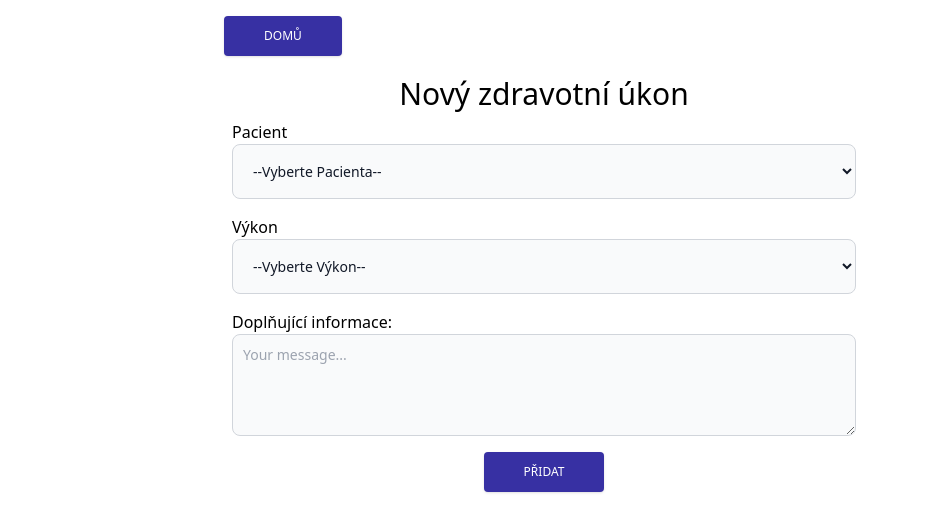
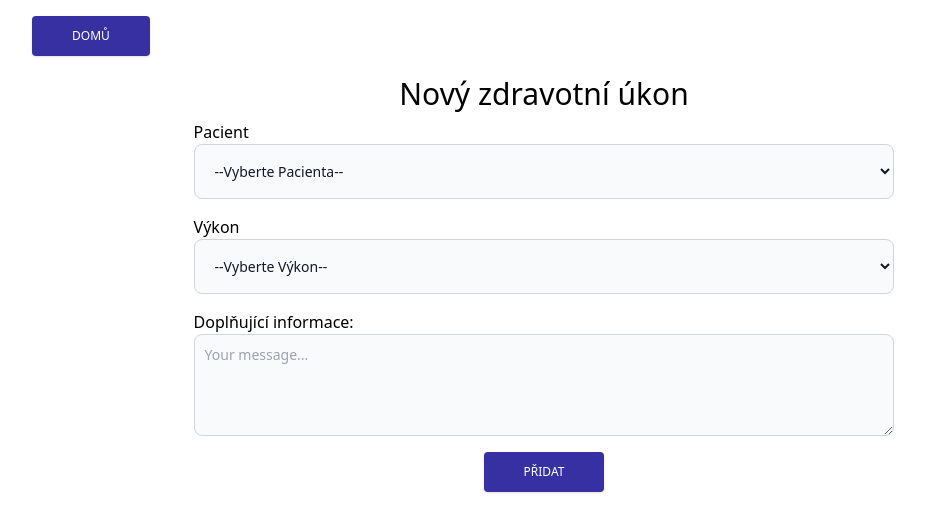
Before and after one commit to kubahasek/twe-nemocnice, a PHP site: page /add/procedure.php in a window 1280 px wide. Shown: the top 532 px of the page, without its empty margins (96-1021 px from the left). Run offline with PHP 8.4, Linux system fonts and the light colour scheme; data comes from the database, SQL or seed files in the repository; data that the repository does not hold is empty.

Commit message:
fix: styling on procedure form

```diff
--- a/add/procedure.php
+++ b/add/procedure.php
@@ -34,9 +34,10 @@
     <title>Přidat zdravotní úkon</title>
 </head>
 <body>
-    <div class="w-[50%] mx-auto mt-4">
+    <div class="w-[80%] mx-auto mt-4">
         <a href="/2/nemocnice/" class=""><button class="block mb-5 uppercase shadow bg-indigo-800 hover:bg-indigo-700 focus:shadow-outline focus:outline-none text-white text-xs py-3 px-10 rounded">Domů</button></a>
         <h1 class="text-3xl text-center">Nový zdravotní úkon</h1>
+       <div class="w-[70%] mx-auto">
          <form action="" method="post" class="flex flex-col items-center w-full">
           <label class="flex flex-col p-2 w-full" for="">Pacient
           <select name="patient" id="" class="bg-gray-50 border border-gray-300 text-gray-900 w-full p-4 text-sm rounded-lg">
@@ -59,5 +60,6 @@
           <button type="submit"  class="mt-2 uppercase mx-auto shadow bg-indigo-800 hover:bg-indigo-700 focus:shadow-outline focus:outline-none text-white text-xs py-3 px-10 rounded">Přidat</button>
          </form>
        </div>
+    </div>
 </body>
 </html>
--- a/output.css
+++ b/output.css
@@ -608,8 +608,12 @@ video {
   width: 100%;
 }
 
-.w-\[50\%\] {
-  width: 50%;
+.w-\[10\%\] {
+  width: 10%;
+}
+
+.w-\[70\%\] {
+  width: 70%;
 }
 
 .appearance-none {
```
Lines whose indentation alone changed are shown as unchanged.
